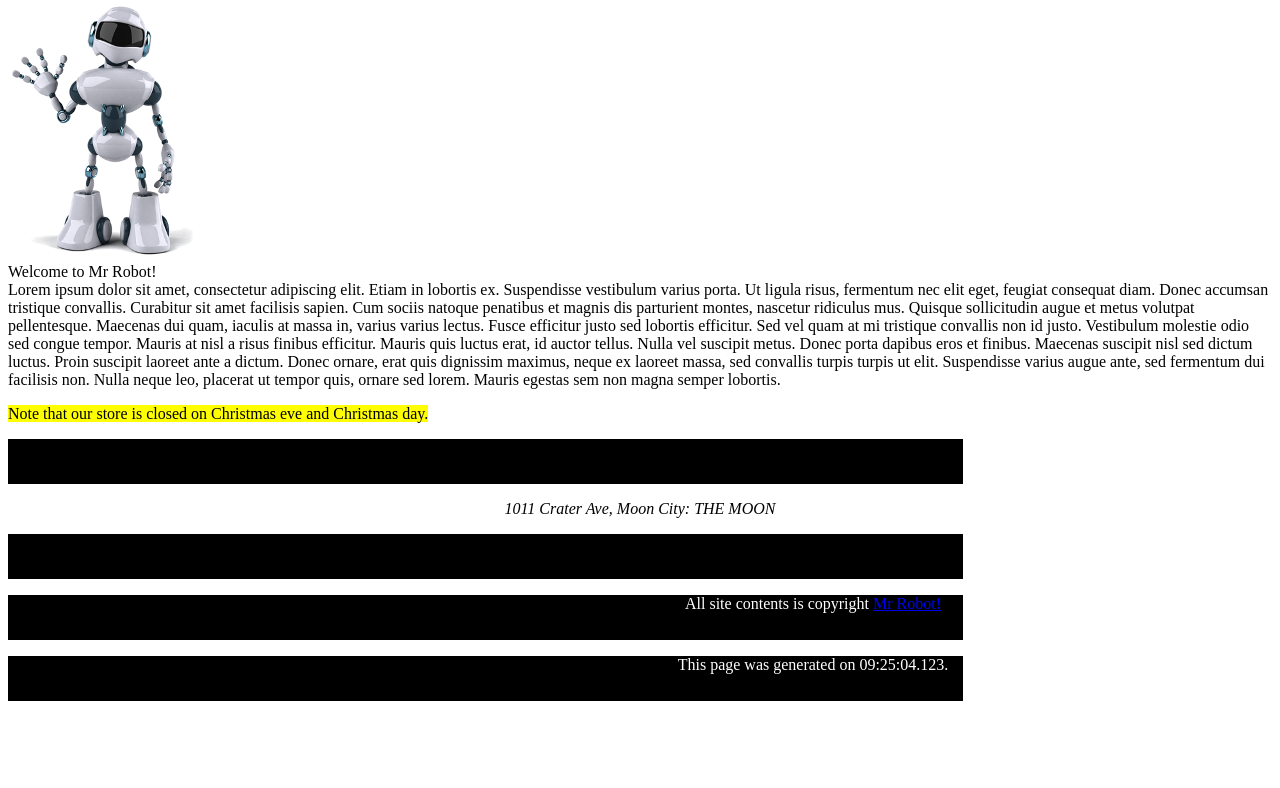
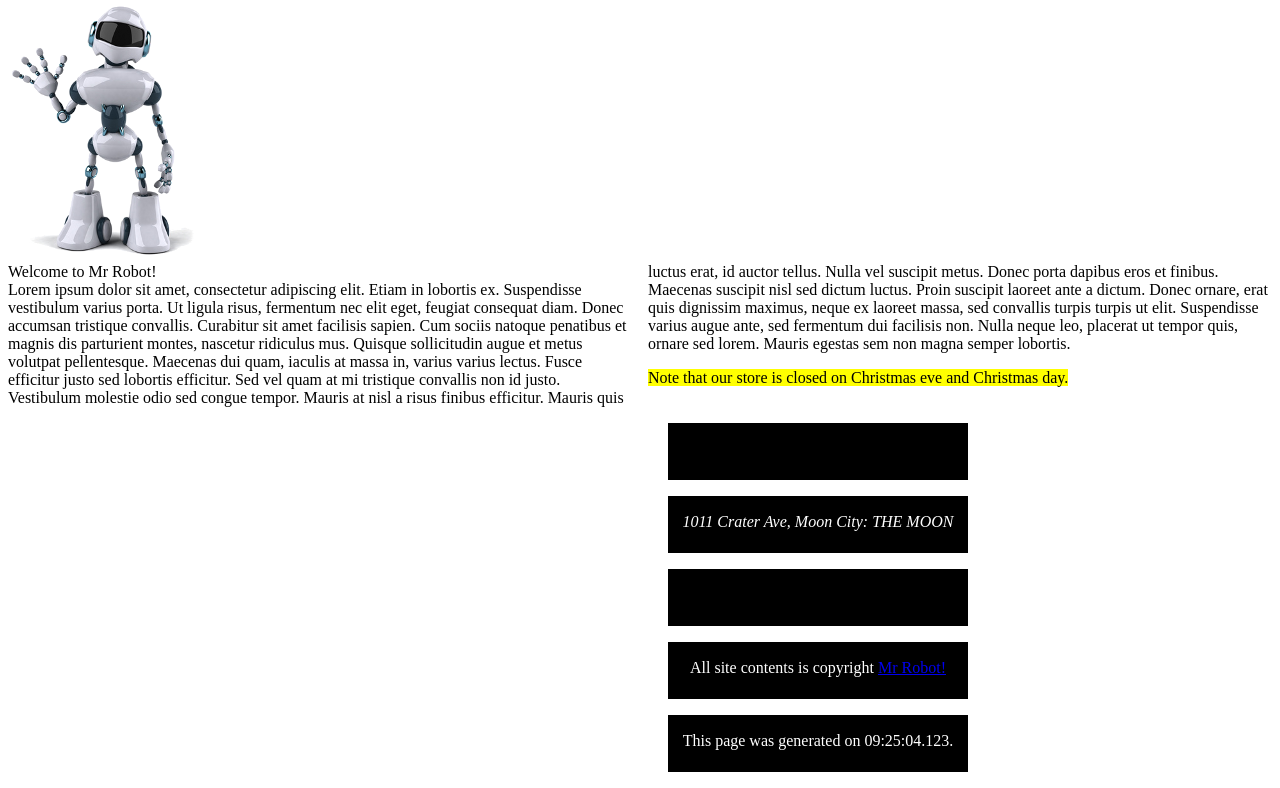
Before and after one commit to vinedsel/robotstore1, a plain HTML site: page index.html in a window 1280 px wide. Shown: the part 1177-1965 px from the top of the page. Before the commit the page ends 1894 px from the top, so only its background shows below. Drawn offline with Linux system fonts and the light colour scheme.

Commit message:
updated files

```diff
--- a/index.html
+++ b/index.html
@@ -1,10 +1,13 @@
+
 <!DOCTYPE html>
 <html xmlns="http://www.w3.org/1999/xhtml">
+
 <head>
   <title>Mr Robot!</title>
   <!-- <link rel="stylesheet" href="https://cdnjs.cloudflare.com/ajax/libs/font-awesome/4.7.0/css/font-awesome.css" type="text/css" /> -->
   <link rel="stylesheet" href="robotskin.css" type="text/css" />
 </head>
+
 <body>
   <header>
     <div>
@@ -32,7 +35,7 @@
   </div>
   <section id="welcometext">
     <header>Welcome to Mr Robot!</header>
-        <span>
+    <span class="twocol">
             Lorem ipsum dolor sit amet, consectetur adipiscing elit. Etiam in lobortis ex. Suspendisse vestibulum varius porta. Ut ligula risus, fermentum nec elit eget, feugiat consequat diam. Donec accumsan tristique convallis. Curabitur sit amet facilisis sapien. Cum sociis natoque penatibus et magnis dis parturient montes, nascetur ridiculus mus. Quisque sollicitudin augue et metus volutpat pellentesque. Maecenas dui quam, iaculis at massa in, varius varius lectus.
             Fusce efficitur justo sed lobortis efficitur. Sed vel quam at mi tristique convallis non id justo. Vestibulum molestie odio sed congue tempor. Mauris at nisl a risus finibus efficitur. Mauris quis luctus erat, id auctor tellus. Nulla vel suscipit metus. Donec porta dapibus eros et finibus. Maecenas suscipit nisl sed dictum luctus. Proin suscipit laoreet ante a dictum. Donec ornare, erat quis dignissim maximus, neque ex laoreet massa, sed convallis turpis turpis ut elit. Suspendisse varius augue ante, sed fermentum dui facilisis non. Nulla neque leo, placerat ut tempor quis, ornare sed lorem. Mauris egestas sem non magna semper lobortis.
             <p><mark>Note that our store is closed on Christmas eve and Christmas day.</mark></p>
--- a/robotskin.css
+++ b/robotskin.css
@@ -89,26 +89,43 @@ footer p {
   position: relative;
   display: block;
   text-align: center;
-  padding-left: 655px;
-  height: 45px;
+  vertical-align: middle;
+  padding-top: 17px;
+  height: 40px;
   width: 300px;
   color: white;
   background-color: black;
+  left: 660px;
 
 }
 
 address {
+  display: block;
+  position: relative;
   text-align: center;
-
+  padding-top: 17px;
+  height: 40px;
+  width: 300px;
+  color: white;
+  background-color: black;
+  left: 660px;
 }
 
 .textcontent {
   text-align: center;
-
-
 }
 
 .smalltext {
   text-align: center;
   float: center;
 }
+
+/*home page text*/
+
+#welcometext {
+  column-count: 2;
+}
+
+fieldset {
+  border: none;
+}
```
Lines whose indentation alone changed are shown as unchanged.
